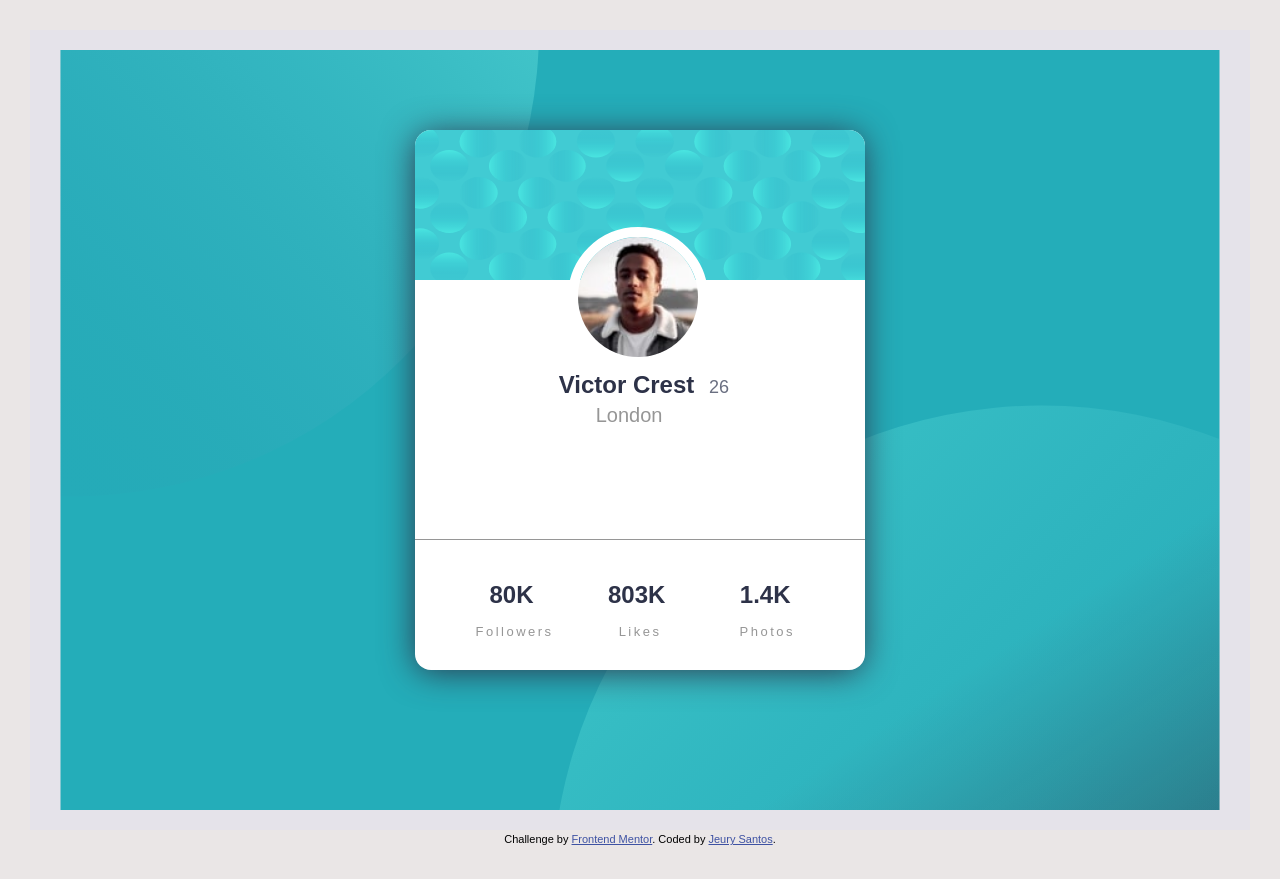
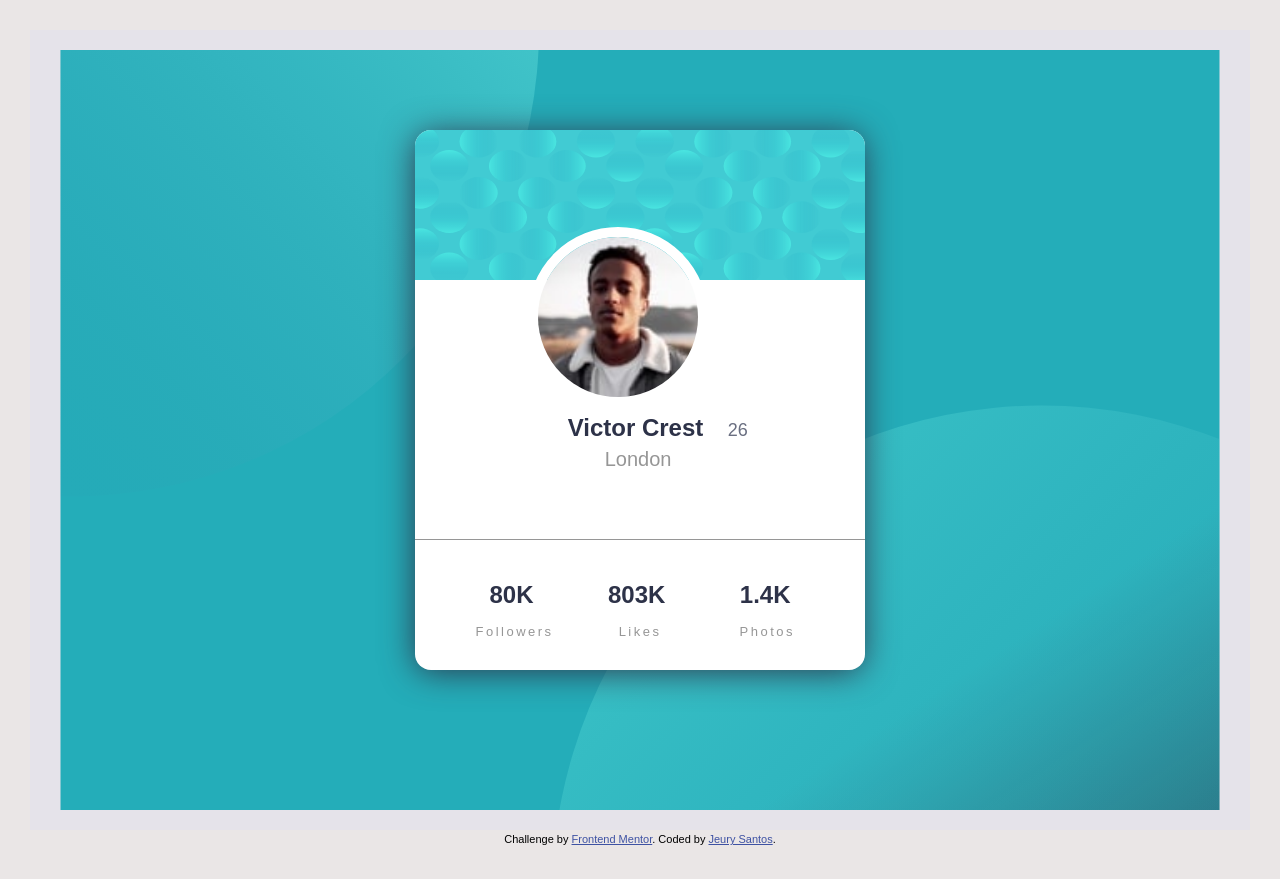
Before and after one commit to jeurysantos1/class1, a website: page index.html in a window 1280 px wide. Drawn offline with Linux system fonts and the light colour scheme.

Commit message:
Update style.css

```diff
--- a/style.css
+++ b/style.css
@@ -96,16 +96,16 @@ body {
       width: 100%; }
     .main .card__perfil-img {
       position: absolute;
-      width: 14rem;
-      height: 14rem;
+      width: 18rem;
+      height: 18rem;
       top: 18%;
       right: 35%;
       border-radius: 50%;
       border: 10px solid white; }
     .main .card .consumerinfo {
       position: absolute;
-      bottom: 49%;
-      right: 32%;
+      bottom: 41%;
+      right: 30%;
       display: flex;
       flex-direction: row;
       justify-content: space-between; }
@@ -120,11 +120,11 @@ body {
       font-size: 18px;
       color: #6A6F81;
       font-weight: 400;
-      left: 5%; }
+      left: 11%; }
     .main .card .location {
       position: absolute;
-      bottom: 44%;
-      right: 45%; }
+      bottom: 36%;
+      right: 43%; }
       .main .card .location__name {
         font-family: sans-serif;
         font-size: 2rem;
```
